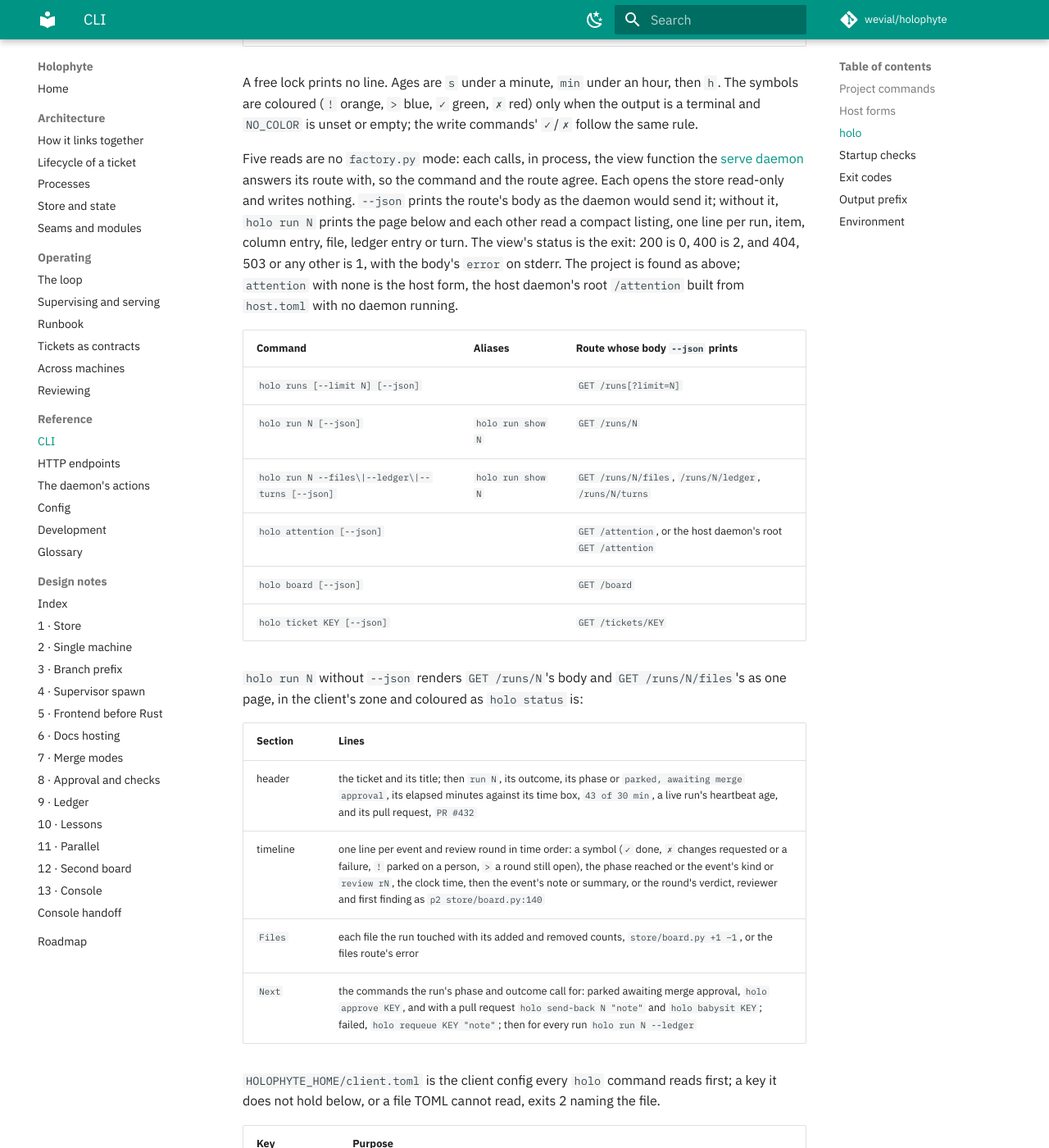
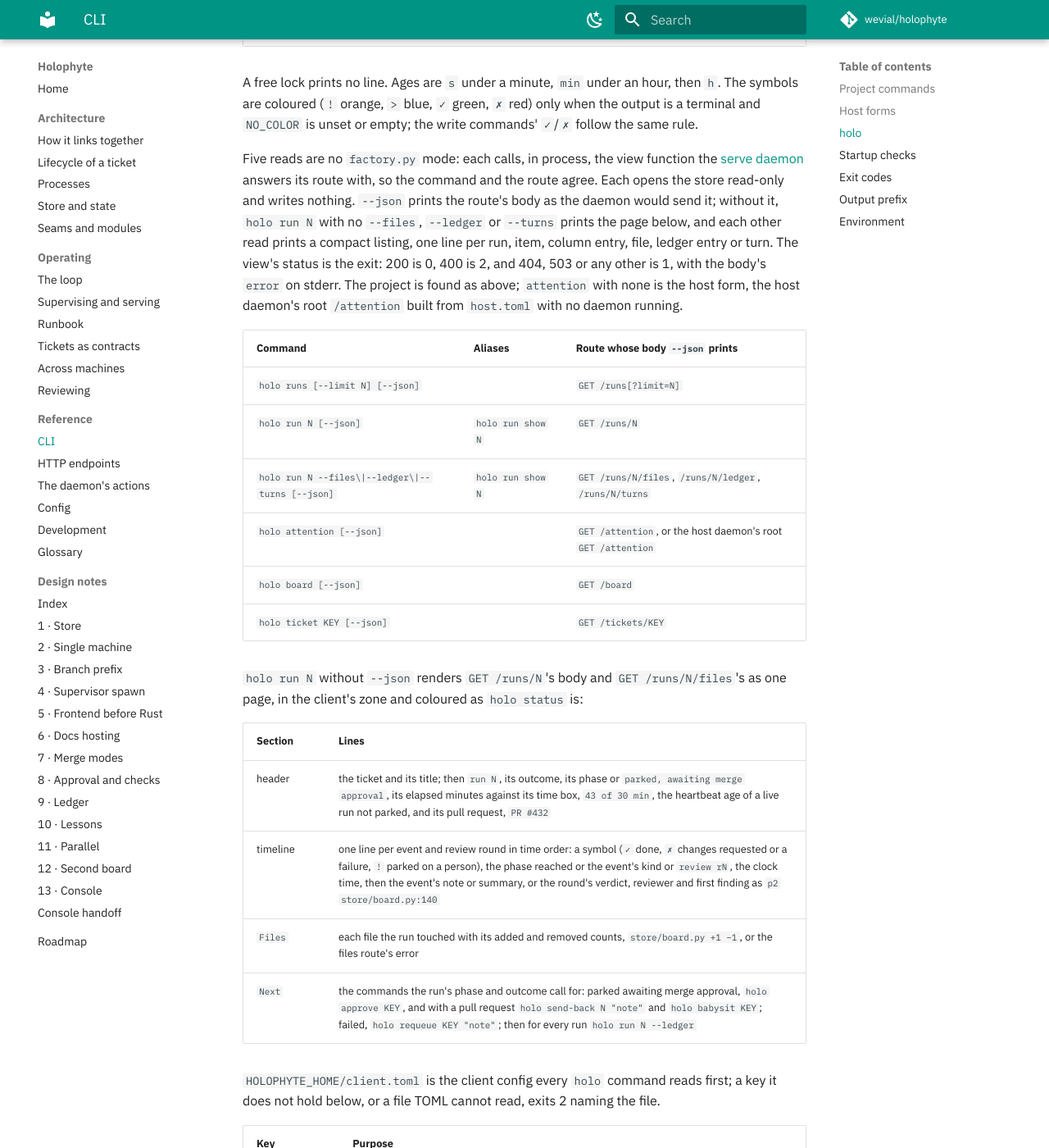
Before and after one commit to wevial/holophyte, an MkDocs documentation site: the page built from docs/reference/cli.md, in a window 1280 px wide and 1400 px high, scrolled down 12994 px. Shown: the whole window at 82% size. Built offline with MkDocs 1.6.1 and Material for MkDocs 9.7.7, drawn with Linux system fonts in a browser that asks for light colours; comment, search, counter and statistics services are not loaded.

Commit message:
fix(holo): pin the run page tests' clock zone and drop the open-round mark (HOLO-143)
Review round 1:
- ADDRESS: the Pacific timeline test could pass on a Pacific host with the
  client zone ignored; the tests now run with TZ=UTC, and the test fails if
  the client config's zone is set to UTC.
- ADDRESS: a round's verdict is never null (NOT NULL in reviewRounds), so
  the open-round mark and its doc line are removed.
- ADDRESS: at a tie, a round now sorts before the event at the same instant,
  so a phase change follows the round that caused it.
- ADDRESS: docs/reference/cli.md: the page is for `holo run N` with no part
  flag; the listing sentence has its verb back and is rewrapped; a parked
  run shows no heartbeat.
- DECLINE: no requeue for an abandoned run. That outcome also ends a run
  released by approve, babysit or send-back, where requeue is refused, and
  the body cannot tell those apart.
- FOLLOW_UP: a live run's current phase is marked done; a mark for a phase
  still in progress is outside this ticket.

```diff
--- a/docs/reference/cli.md
+++ b/docs/reference/cli.md
@@ -208,10 +208,11 @@
 function the [serve daemon](http.md) answers its route with, so the command
 and the route agree. Each opens the store read-only and writes nothing.
 `--json` prints the route's body as the daemon would send it; without it,
-`holo run N` prints the page below and each other read a compact listing,
-one line per run, item, column entry, file, ledger entry or turn. The view's status is the exit: 200 is 0, 400 is 2,
-and 404, 503 or any other is 1, with the body's `error` on stderr. The
-project is found as above; `attention` with none is the host form, the host
+`holo run N` with no `--files`, `--ledger` or `--turns` prints the page
+below, and each other read prints a compact listing, one line per run,
+item, column entry, file, ledger entry or turn. The view's status is the
+exit: 200 is 0, 400 is 2, and 404, 503 or any other is 1, with the body's
+`error` on stderr. The project is found as above; `attention` with none is the host form, the host
 daemon's root `/attention` built from `host.toml` with no daemon running.
 
 | Command | Aliases | Route whose body `--json` prints |
@@ -229,8 +230,8 @@
 
 | Section | Lines |
 | --- | --- |
-| header | the ticket and its title; then `run N`, its outcome, its phase or `parked, awaiting merge approval`, its elapsed minutes against its time box, `43 of 30 min`, a live run's heartbeat age, and its pull request, `PR #432` |
-| timeline | one line per event and review round in time order: a symbol (`✓` done, `✗` changes requested or a failure, `!` parked on a person, `>` a round still open), the phase reached or the event's kind or `review rN`, the clock time, then the event's note or summary, or the round's verdict, reviewer and first finding as `p2 store/board.py:140` |
+| header | the ticket and its title; then `run N`, its outcome, its phase or `parked, awaiting merge approval`, its elapsed minutes against its time box, `43 of 30 min`, the heartbeat age of a live run not parked, and its pull request, `PR #432` |
+| timeline | one line per event and review round in time order: a symbol (`✓` done, `✗` changes requested or a failure, `!` parked on a person), the phase reached or the event's kind or `review rN`, the clock time, then the event's note or summary, or the round's verdict, reviewer and first finding as `p2 store/board.py:140` |
 | `Files` | each file the run touched with its added and removed counts, `store/board.py +1 −1`, or the files route's error |
 | `Next` | the commands the run's phase and outcome call for: parked awaiting merge approval, `holo approve KEY`, and with a pull request `holo send-back N "note"` and `holo babysit KEY`; failed, `holo requeue KEY "note"`; then for every run `holo run N --ledger` |
 
```
Also changed, not shown: 2 other files.
